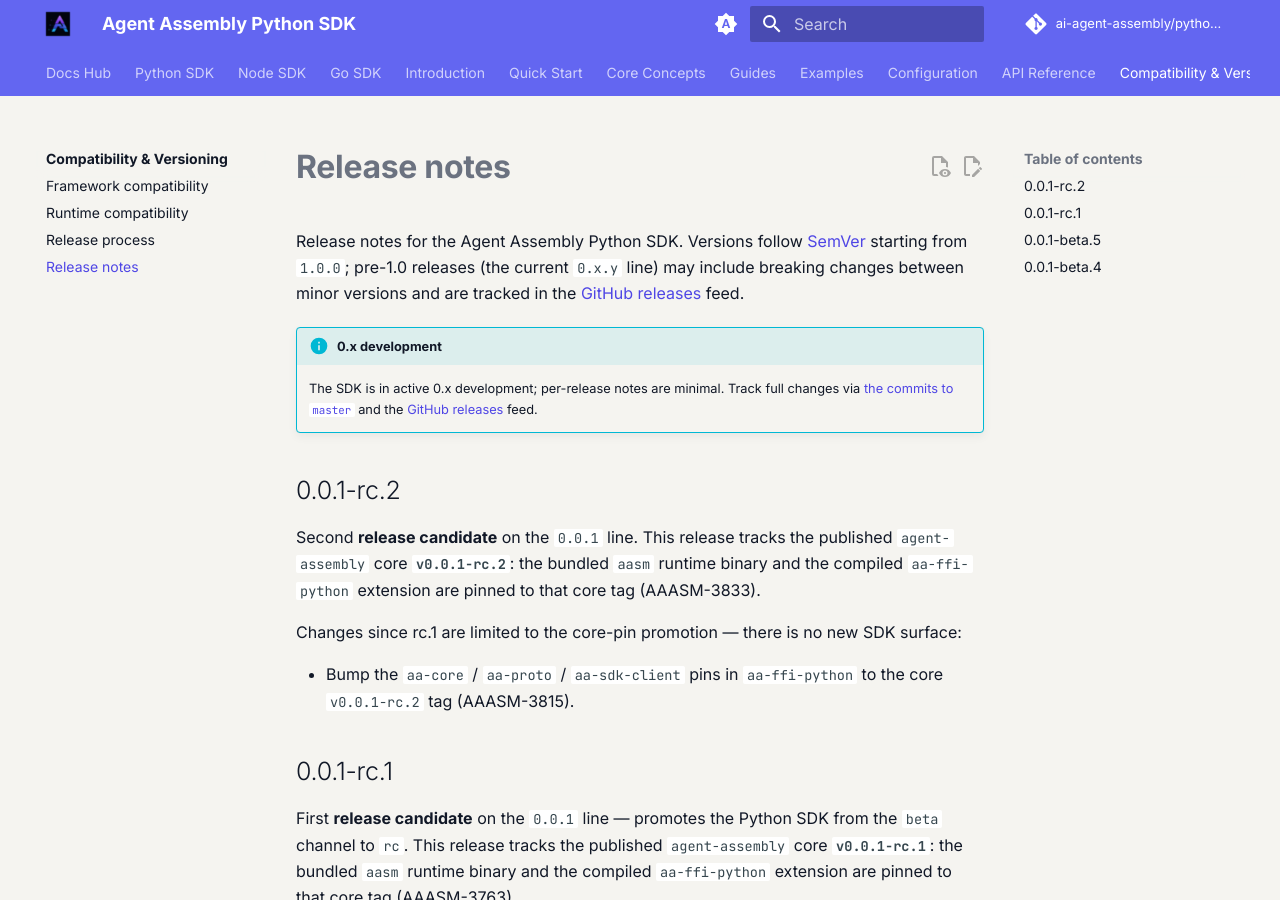
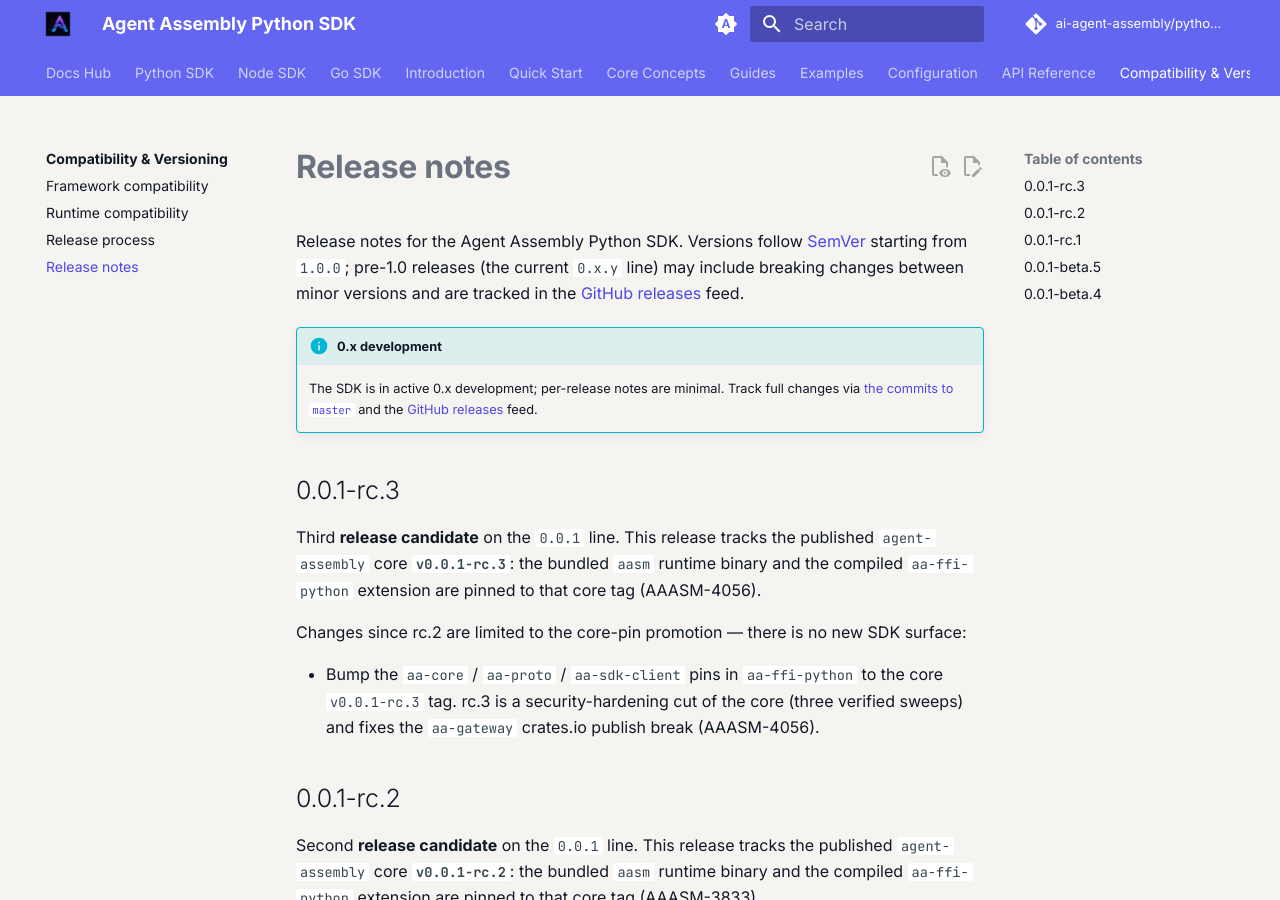
Before and after one commit to AI-agent-assembly/python-sdk, an MkDocs documentation site: the page built from docs/compatibility/release-notes.md, in a window 1280 px wide and 900 px high. Built offline with MkDocs 1.6.1 and Material for MkDocs 9.7.7, drawn with Linux system fonts in a browser that asks for light colours; the version menu is left out.

Commit message:
📝 (docs): Add 0.0.1-rc.3 release-notes section

```diff
--- a/docs/compatibility/release-notes.md
+++ b/docs/compatibility/release-notes.md
@@ -4,6 +4,19 @@
 
 !!! info "0.x development"
     The SDK is in active 0.x development; per-release notes are minimal. Track full changes via [the commits to `master`](https://github.com/ai-agent-assembly/python-sdk/commits/master) and the [GitHub releases](https://github.com/ai-agent-assembly/python-sdk/releases) feed.
+
+## 0.0.1-rc.3
+
+Third **release candidate** on the `0.0.1` line. This release tracks the published
+`agent-assembly` core **`v0.0.1-rc.3`**: the bundled `aasm` runtime binary and the
+compiled `aa-ffi-python` extension are pinned to that core tag (AAASM-4056).
+
+Changes since rc.2 are limited to the core-pin promotion — there is no new SDK
+surface:
+
+- Bump the `aa-core` / `aa-proto` / `aa-sdk-client` pins in `aa-ffi-python` to the
+  core `v0.0.1-rc.3` tag. rc.3 is a security-hardening cut of the core (three
+  verified sweeps) and fixes the `aa-gateway` crates.io publish break (AAASM-4056).
 
 ## 0.0.1-rc.2
 
```
